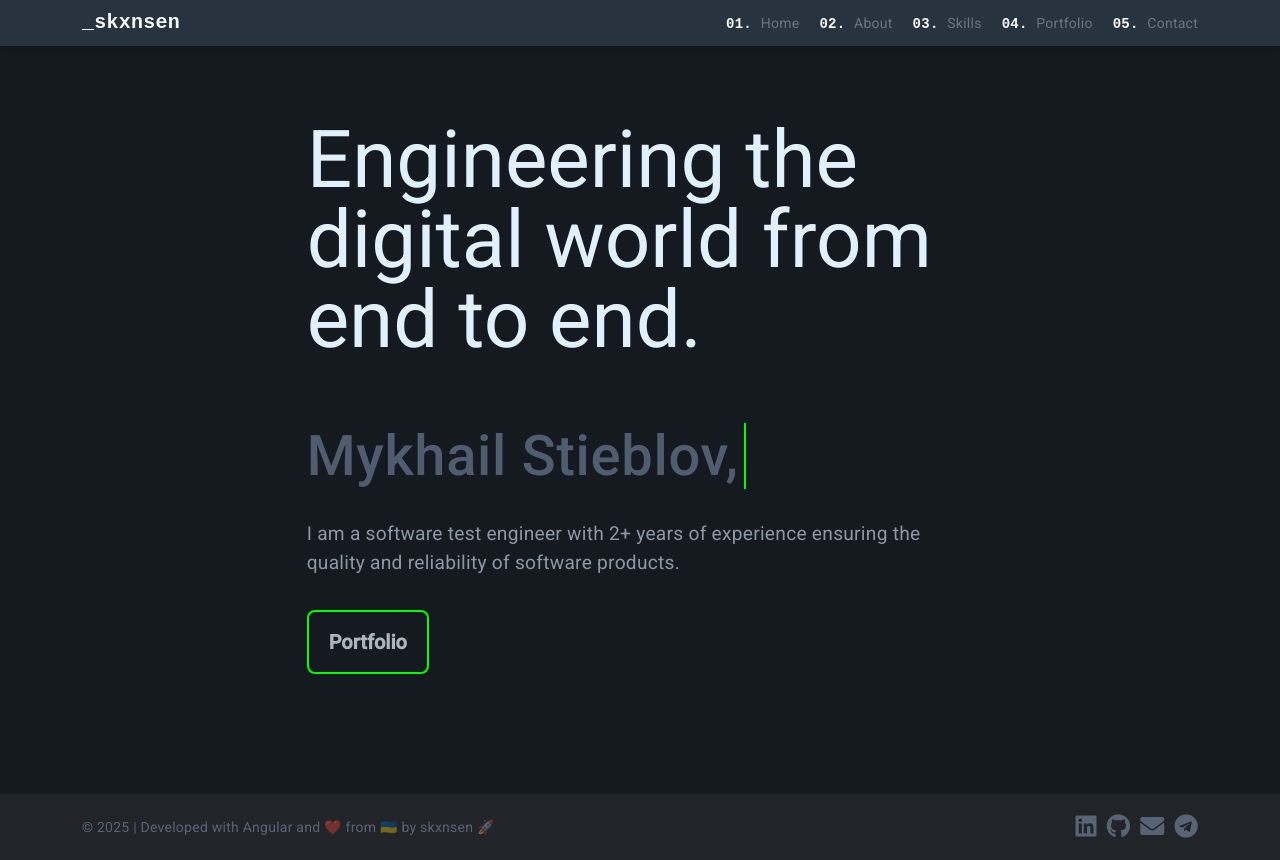
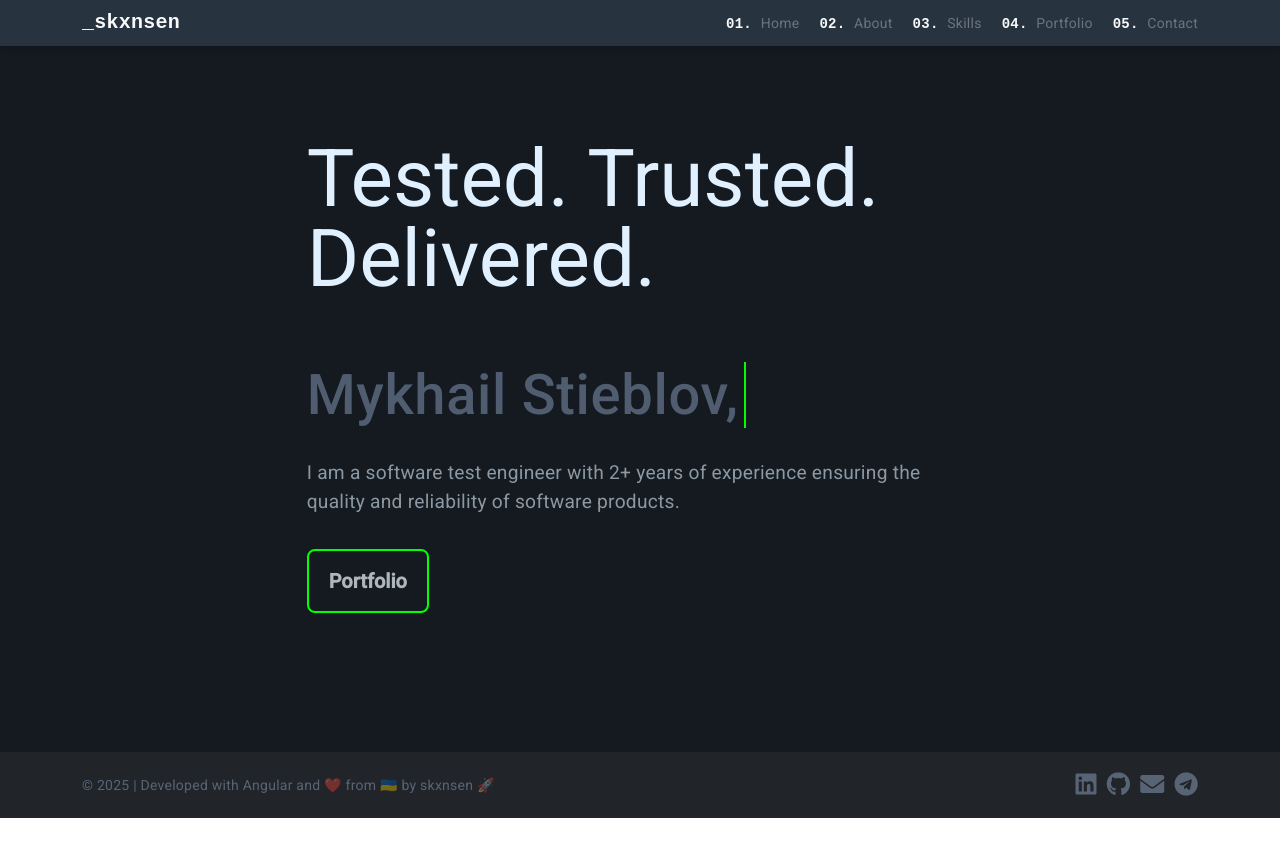
Before and after one commit to skxnsen/portfolio, an Angular app: page /home/ in a window 1280 px wide. After the commit the page ends 818 px from the top, so only its background shows below. Built offline with nearby package versions, Linux system fonts and the light colour scheme.

Commit message:
rename home page heading

```diff
--- a/src/app/home/home.component.html
+++ b/src/app/home/home.component.html
@@ -1,7 +1,7 @@
 <div class="align-items-center default-container">
   <div class="col-12 col-md-8 col-lg-8">
     <div class="text-left">
-      <h1 class="home-title">Engineering the digital world from end to end.</h1>
+      <h1 class="home-title">Tested. Trusted. Delivered.</h1>
       <h2 class="home-author">Mykhail Stieblov, <span id="dynamic-text">{{ dynamicText }}</span></h2>
       <blockquote>
           I am a software test engineer with 2+ years of experience ensuring the quality and reliability of software products.
```
